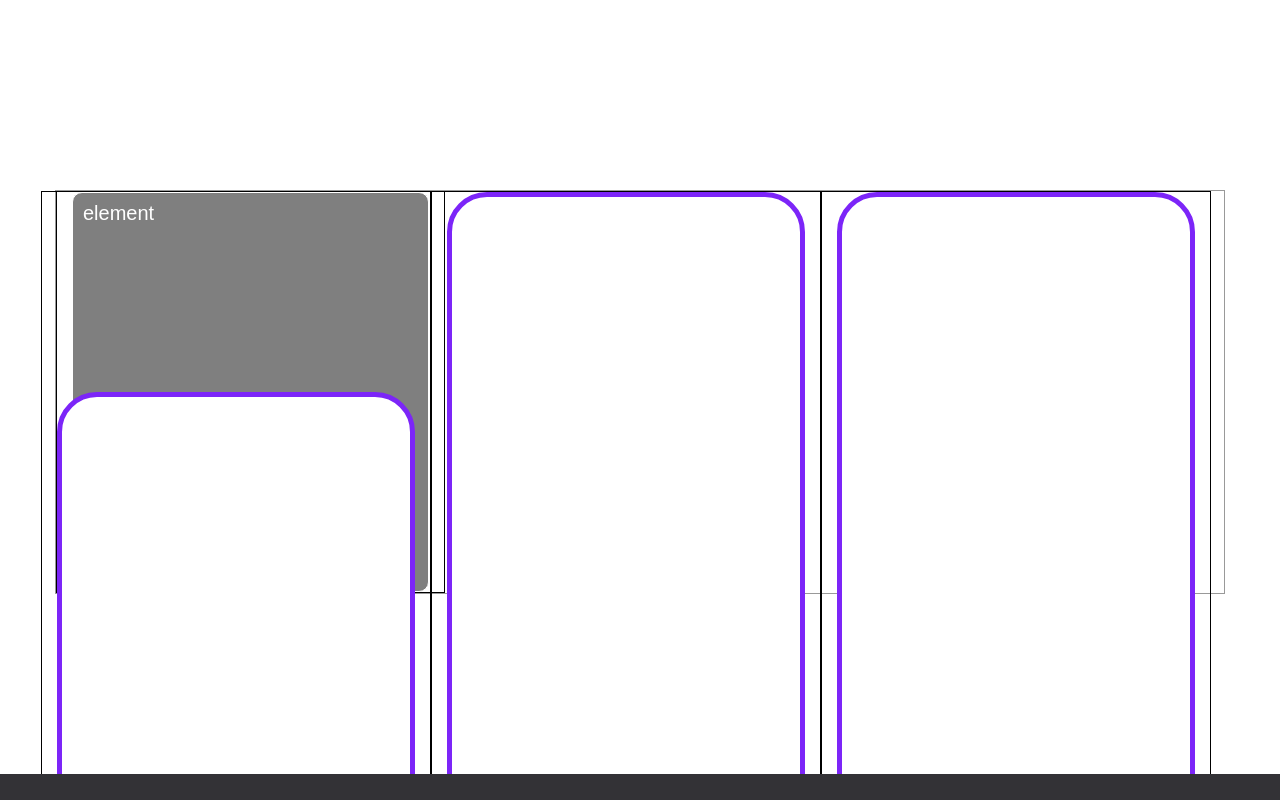
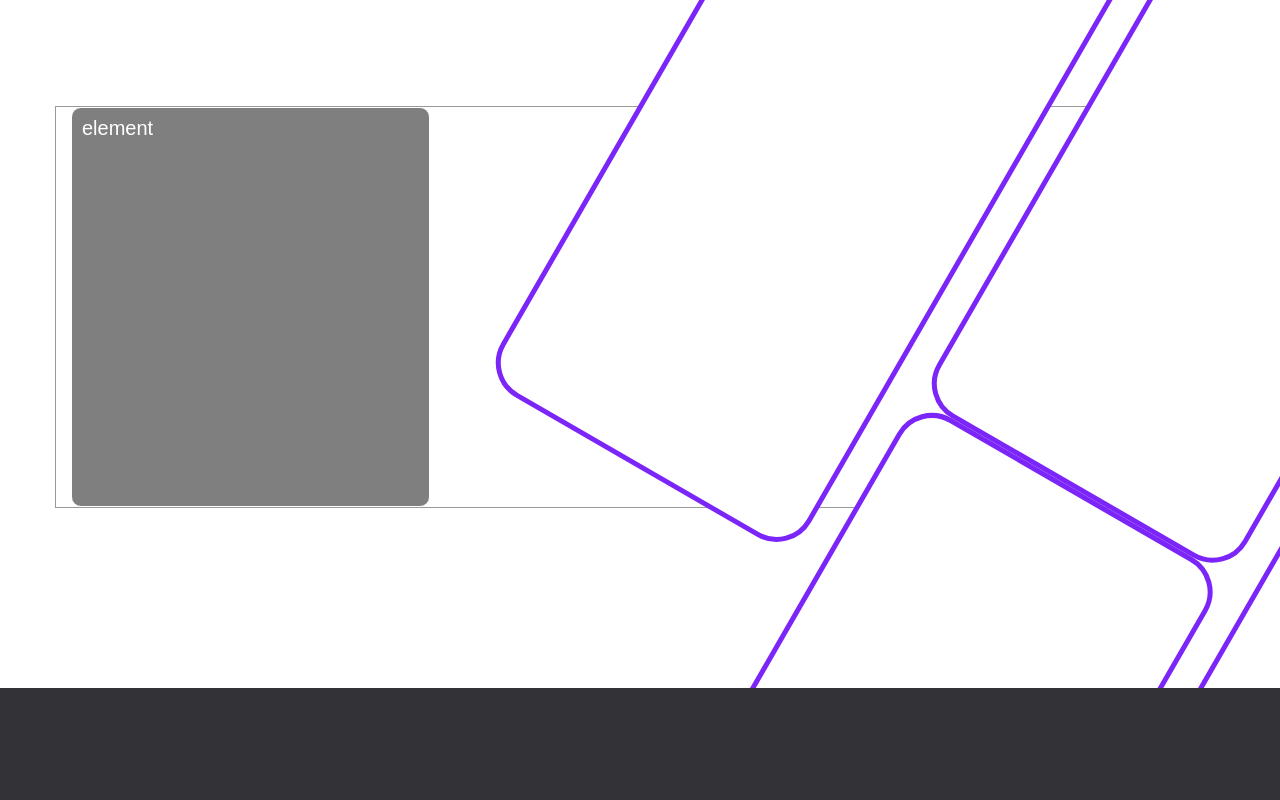
Before and after one commit to wc8183182/hahow, a plain HTML site: page layoutSpotify.html in a window 1280 px wide. Shown: the part 1660-2460 px from the top of the page. Drawn offline with Linux system fonts and the light colour scheme.

Commit message:
spptify 完成

```diff
--- a/layoutSpotify.css
+++ b/layoutSpotify.css
@@ -7,7 +7,9 @@ html,
 body {
   font-family: Arial;
 }
-
+.wrap {
+  overflow: hidden;
+}
 .container {
   width: 1170px;
   height: 100%;
@@ -35,7 +37,6 @@ body {
 .col-1-6,
 .col-1-2 {
   float: left;
-  border: 1px solid #000;
   padding: 0px 15px;
 }
 
@@ -88,6 +89,11 @@ body {
 }
 .navbar {
   background-color: rgba(0, 0, 0, 0.6);
+  position: fixed;
+  top: 0;
+  left: 0;
+  width: 100%;
+  z-index: 1;
 }
 .navbar .element {
   height: 80px;
@@ -106,19 +112,24 @@ body {
 .albums .element {
   height: 400px;
 }
+.phone-group {
+  position: absolute;
+  top: 0;
+  right: 0;
+  transform: rotate(30deg) translate(185px, -510px);
+}
 .phone {
   width: 358px;
   height: 730px;
   border: 5px solid #7c25f8;
   background-color: #fff;
   border-radius: 40px;
+  /* margin-bottom: 30px; */
 }
 
-.phone1 {
+.phone1,
+.phone4 {
   margin-top: 200px;
-}
-.phone-group {
-  position: absolute;
 }
 
 /* device */
--- a/layoutSpotify.html
+++ b/layoutSpotify.html
@@ -64,12 +64,12 @@
                   </div>
 
                   <div class="col-1-3">
-                    <div class="phone"></div>
-                    <div class="phone"></div>
+                    <div class="phone phone2"></div>
+                    <div class="phone phone3"></div>
                   </div>
 
                   <div class="col-1-3">
-                    <div class="phone"></div>
+                    <div class="phone phone4"></div>
                   </div>
                 </div>
               </div>
```
